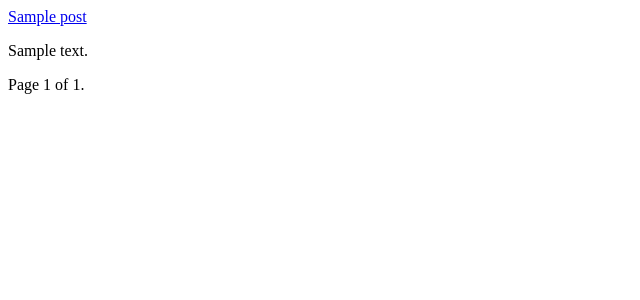
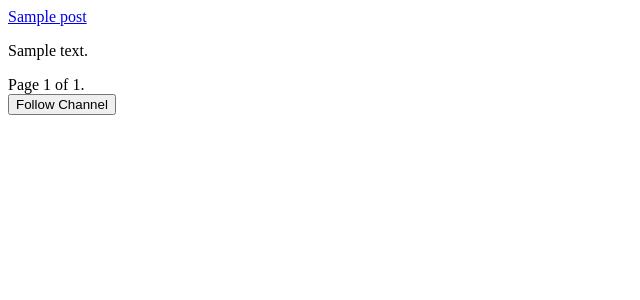
Before and after one commit to greyside/django-mesh, a Django app: template django_mesh/templates/django_mesh/channel_view.html in a window 1280 px wide. Shown: the top 300 px of the page, without its empty margins (0-640 px from the left). Run offline with Django 3.2, Linux system fonts and the light colour scheme; a user stored in the database is signed in; tables that the repository leaves empty hold one stand-in row (values such as "Sample post"); the template is opened without the code that fills it: values that come from a table or form of the project are taken from there, most other values are stand-ins (such as "Sample title", 1, 10 or a date in 2020); data that the repository does not hold is empty.

Commit message:
stopped iteration over channel_list

```diff
--- a/django_mesh/templates/django_mesh/channel_view.html
+++ b/django_mesh/templates/django_mesh/channel_view.html
@@ -21,14 +21,13 @@
 {% if request.user.is_authenticated %}
     {% if request.user not in channel.followers.all %}
 
-        <div class="channel_list">
-            {% for channel in channel_list %}
-            {% empty %}
+        <div class="channel">
+
                 <form id="category_form" method="post" action="{% url 'mesh_follow_channel' slug=channel.slug %}">
                     {% csrf_token %}
                     <input type="submit" name="submit" value="Follow Channel" />
                 </form>
-            {% endfor %}
+
         </div>
     {% endif %}
 
```
